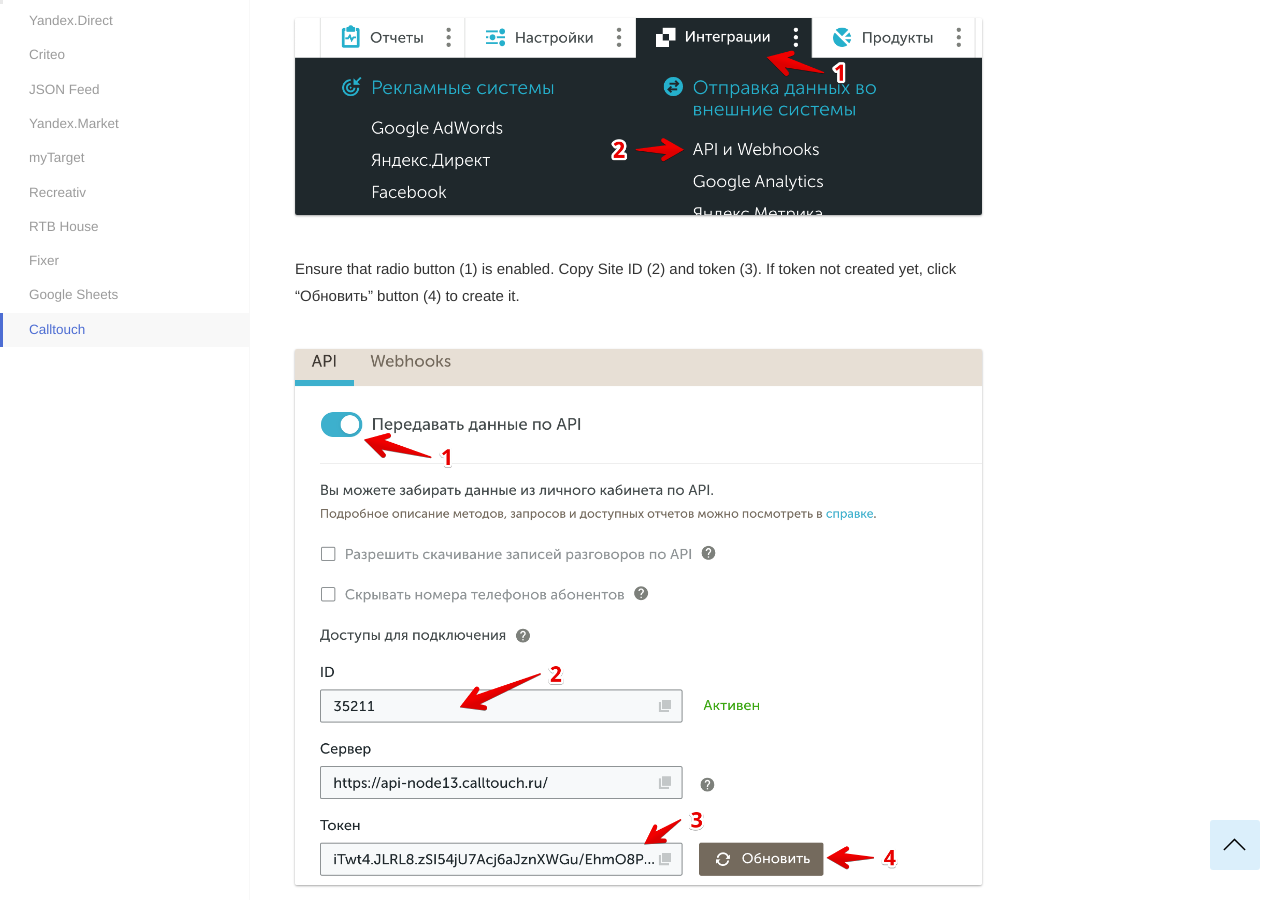
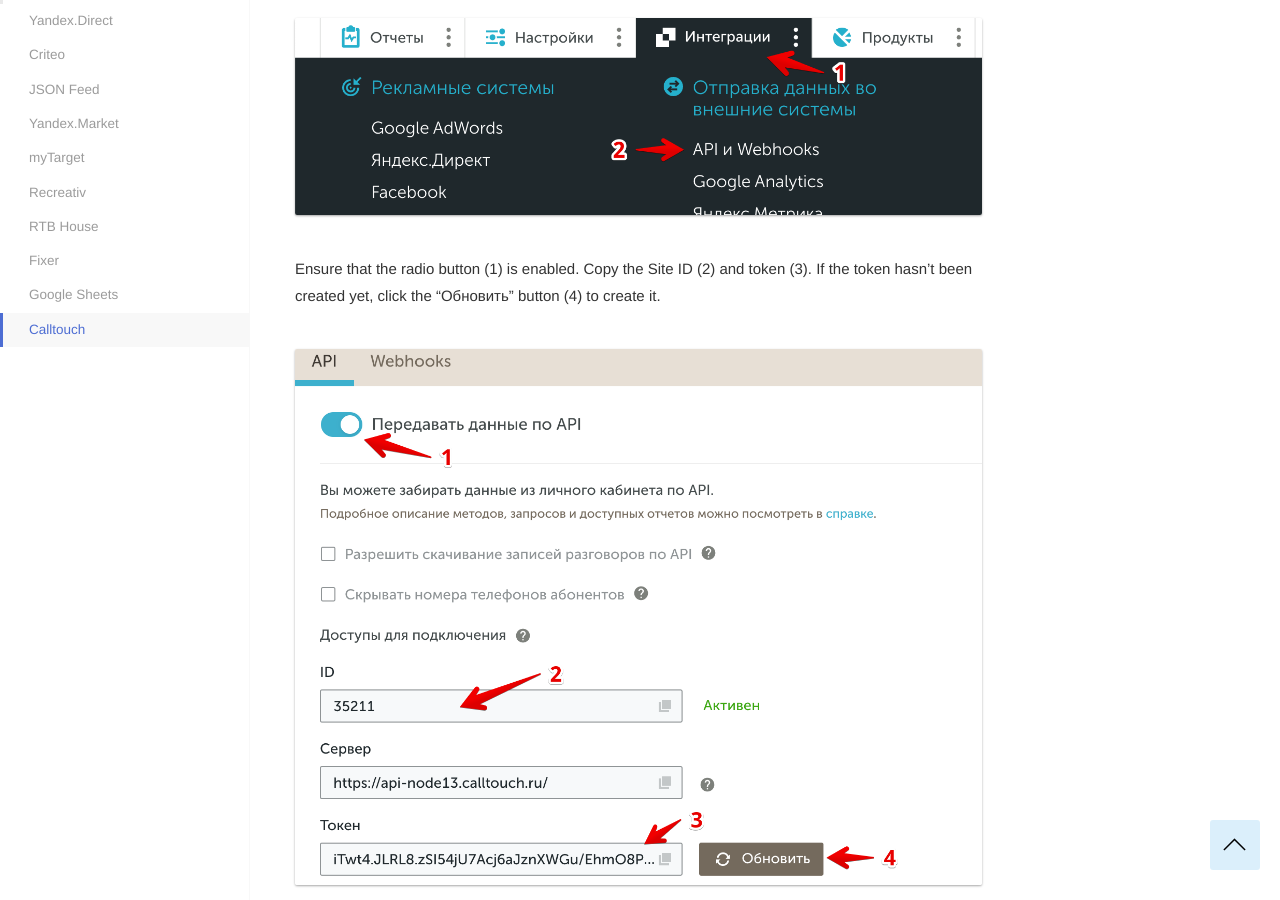
Before and after one commit to segmentstream-com/segmentstream-com.github.io, a Jekyll site: the page built from _docs/datasources/calltouch.md, in a window 1280 px wide and 900 px high, scrolled down 481 px. Built offline with Jekyll 4.4.1, drawn with Linux system fonts in a browser that asks for light colours; nearby versions of some CDN libraries.

Commit message:
Update _docs/datasources/calltouch.md
Co-Authored-By: Artem Bogomolov <bogomolov89@gmail.com>

```diff
--- a/_docs/datasources/calltouch.md
+++ b/_docs/datasources/calltouch.md
@@ -17,7 +17,7 @@
 
 ![](/img/calltouch_1.png)
 
-Ensure that radio button (1) is enabled. Copy Site ID (2) and token (3). If token not created yet, click "Обновить" button (4) to create it.
+Ensure that the radio button (1) is enabled. Copy the Site ID (2) and token (3). If the token hasn't been created yet, click the "Обновить" button (4) to create it.
 
 ![](/img/calltouch_2.png)
 
```
